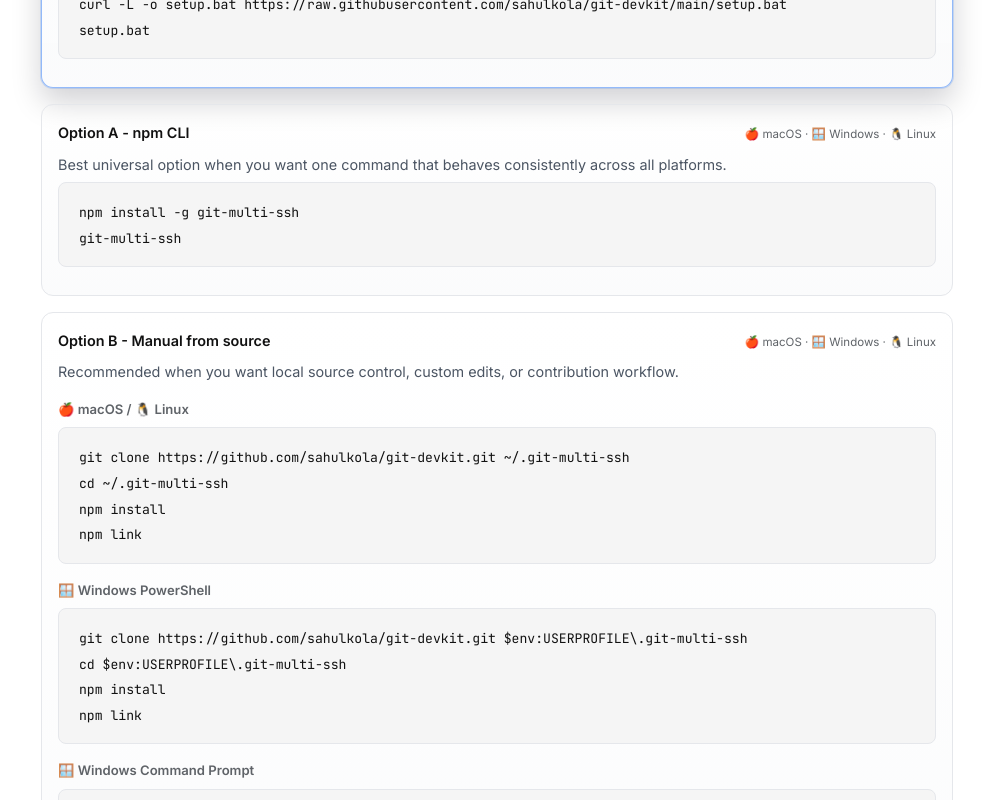
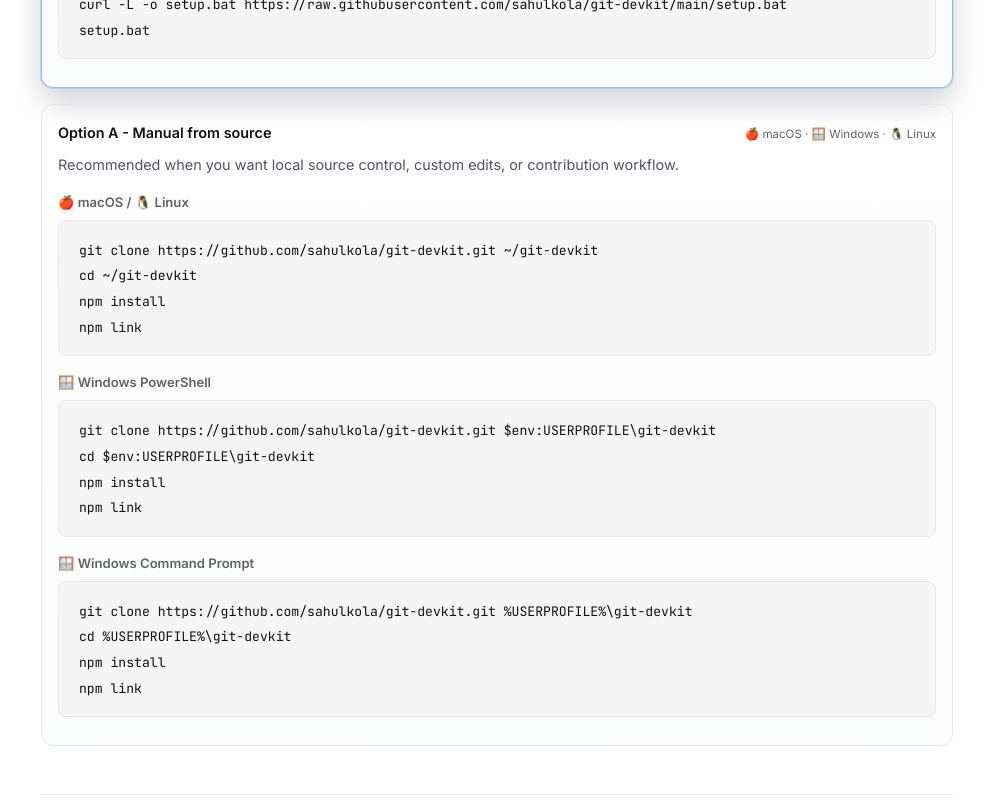
Before and after one commit to SahulKola/git-devkit, an Angular app in the folder docs-app/: page /installation in a window 1280 px wide. Shown: the part 1200-2000 px from the top of the page, without its empty margins (143-1136 px from the left). Built offline with nearby package versions, Linux system fonts and the light colour scheme.

Commit message:
fix: installtion docs page with few enhancements

```diff
--- a/docs-app/src/app/pages/aliases.html
+++ b/docs-app/src/app/pages/aliases.html
@@ -39,21 +39,21 @@
           <h4>🍎 macOS / 🐧 Linux</h4>
           <div class="code-block">
             <pre><code>git clone https://github.com/sahulkola/git-devkit.git
-cd git-multi-ssh
+cd git-devkit
 bash setup-aliases.sh</code></pre>
           </div>
 
           <h4>🪟 Windows PowerShell</h4>
           <div class="code-block">
             <pre><code>git clone https://github.com/sahulkola/git-devkit.git
-cd git-multi-ssh
+cd git-devkit
 powershell -ExecutionPolicy Bypass -File .\setup-aliases.ps1</code></pre>
           </div>
 
           <h4>🪟 Windows Command Prompt</h4>
           <div class="code-block">
             <pre><code>git clone https://github.com/sahulkola/git-devkit.git
-cd git-multi-ssh
+cd git-devkit
 setup-aliases.bat</code></pre>
           </div>
         </article>
@@ -86,21 +86,21 @@ setup-aliases.bat</code></pre>
           <h4>🍎 macOS / 🐧 Linux</h4>
           <div class="code-block">
             <pre><code>git clone https://github.com/sahulkola/git-devkit.git
-cd git-multi-ssh
+cd git-devkit
 bash setup-aliases.sh</code></pre>
           </div>
 
           <h4>🪟 Windows PowerShell</h4>
           <div class="code-block">
             <pre><code>git clone https://github.com/sahulkola/git-devkit.git
-cd git-multi-ssh
+cd git-devkit
 powershell -ExecutionPolicy Bypass -File .\setup-aliases.ps1</code></pre>
           </div>
 
           <h4>🪟 Windows Command Prompt</h4>
           <div class="code-block">
             <pre><code>git clone https://github.com/sahulkola/git-devkit.git
-cd git-multi-ssh
+cd git-devkit
 setup-aliases.bat</code></pre>
           </div>
         </article>
--- a/docs-app/src/app/pages/installation.html
+++ b/docs-app/src/app/pages/installation.html
@@ -33,7 +33,6 @@
       <p>Full OS support is available. Pick the path that matches your terminal and preferences.</p>
 
       <div class="install-options">
-        @if (isRecommended('script')) {
         <article class="install-option recommended">
           <div class="option-header">
             <h3>Recommended - Native setup script</h3>
@@ -60,116 +59,35 @@ setup.bat</code></pre>
 
         <article class="install-option">
           <div class="option-header">
-            <h3>Option A - npm CLI</h3>
-            <span class="os-badges">🍎 macOS · 🪟 Windows · 🐧 Linux</span>
-          </div>
-          <p>Best universal option when you want one command that behaves consistently across all platforms.</p>
-          <div class="code-block">
-            <pre><code>npm install -g git-multi-ssh
-git-multi-ssh</code></pre>
-          </div>
-        </article>
-
-        <article class="install-option">
-          <div class="option-header">
-            <h3>Option B - Manual from source</h3>
+            <h3>Option A - Manual from source</h3>
             <span class="os-badges">🍎 macOS · 🪟 Windows · 🐧 Linux</span>
           </div>
           <p>Recommended when you want local source control, custom edits, or contribution workflow.</p>
 
           <h4>🍎 macOS / 🐧 Linux</h4>
           <div class="code-block">
-            <pre><code>git clone https://github.com/sahulkola/git-devkit.git ~/.git-multi-ssh
-cd ~/.git-multi-ssh
+            <pre><code>git clone https://github.com/sahulkola/git-devkit.git ~/git-devkit
+cd ~/git-devkit
 npm install
 npm link</code></pre>
           </div>
 
           <h4>🪟 Windows PowerShell</h4>
           <div class="code-block">
-            <pre><code>git clone https://github.com/sahulkola/git-devkit.git $env:USERPROFILE\.git-multi-ssh
-cd $env:USERPROFILE\.git-multi-ssh
+            <pre><code>git clone https://github.com/sahulkola/git-devkit.git $env:USERPROFILE\git-devkit
+cd $env:USERPROFILE\git-devkit
 npm install
 npm link</code></pre>
           </div>
 
           <h4>🪟 Windows Command Prompt</h4>
           <div class="code-block">
-            <pre><code>git clone https://github.com/sahulkola/git-devkit.git %USERPROFILE%\.git-multi-ssh
-cd %USERPROFILE%\.git-multi-ssh
+            <pre><code>git clone https://github.com/sahulkola/git-devkit.git %USERPROFILE%\git-devkit
+cd %USERPROFILE%\git-devkit
 npm install
 npm link</code></pre>
           </div>
         </article>
-        } @else {
-        <article class="install-option recommended">
-          <div class="option-header">
-            <h3>Recommended - npm CLI</h3>
-            <span class="os-badges">🍎 macOS · 🪟 Windows · 🐧 Linux</span>
-          </div>
-          <p>Best universal option when you want one command that behaves consistently across all platforms.</p>
-          <div class="code-block">
-            <pre><code>npm install -g git-multi-ssh
-git-multi-ssh</code></pre>
-          </div>
-        </article>
-
-        <article class="install-option">
-          <div class="option-header">
-            <h3>Option A - Native setup script</h3>
-            <span class="os-badges">🍎 macOS · 🪟 Windows · 🐧 Linux</span>
-          </div>
-          <p>Use the OS-specific bootstrap script for a guided setup in your preferred shell.</p>
-
-          <h4>🍎 macOS / 🐧 Linux</h4>
-          <div class="code-block">
-            <pre><code>curl -fsSL https://raw.githubusercontent.com/sahulkola/git-devkit/main/setup.sh | bash</code></pre>
-          </div>
-
-          <h4>🪟 Windows PowerShell</h4>
-          <div class="code-block">
-            <pre><code>irm https://raw.githubusercontent.com/sahulkola/git-devkit/main/setup.ps1 | iex</code></pre>
-          </div>
-
-          <h4>🪟 Windows Command Prompt</h4>
-          <div class="code-block">
-            <pre><code>curl -L -o setup.bat https://raw.githubusercontent.com/sahulkola/git-devkit/main/setup.bat
-setup.bat</code></pre>
-          </div>
-        </article>
-
-        <article class="install-option">
-          <div class="option-header">
-            <h3>Option B - Manual from source</h3>
-            <span class="os-badges">🍎 macOS · 🪟 Windows · 🐧 Linux</span>
-          </div>
-          <p>Recommended when you want local source control, custom edits, or contribution workflow.</p>
-
-          <h4>🍎 macOS / 🐧 Linux</h4>
-          <div class="code-block">
-            <pre><code>git clone https://github.com/sahulkola/git-devkit.git ~/.git-multi-ssh
-cd ~/.git-multi-ssh
-npm install
-npm link</code></pre>
-          </div>
-
-          <h4>🪟 Windows PowerShell</h4>
-          <div class="code-block">
-            <pre><code>git clone https://github.com/sahulkola/git-devkit.git $env:USERPROFILE\.git-multi-ssh
-cd $env:USERPROFILE\.git-multi-ssh
-npm install
-npm link</code></pre>
-          </div>
-
-          <h4>🪟 Windows Command Prompt</h4>
-          <div class="code-block">
-            <pre><code>git clone https://github.com/sahulkola/git-devkit.git %USERPROFILE%\.git-multi-ssh
-cd %USERPROFILE%\.git-multi-ssh
-npm install
-npm link</code></pre>
-          </div>
-        </article>
-        }
       </div>
     </div>
 
--- a/docs-app/src/app/pages/installation.ts
+++ b/docs-app/src/app/pages/installation.ts
@@ -18,15 +18,15 @@ export class Installation {
     if (currentOs === 'windows') {
       return {
         label: 'Windows',
-        recommendedOption: 'Option A',
-        recommendationReason: 'npm works reliably in PowerShell, Git Bash, and Command Prompt.',
+        recommendedOption: 'Recommended',
+        recommendationReason: 'Use the native PowerShell or CMD bootstrap script for guided setup on Windows.',
       };
     }
 
     if (currentOs === 'macos') {
       return {
         label: 'macOS',
-        recommendedOption: 'Option B',
+        recommendedOption: 'Recommended',
         recommendationReason: 'The shell bootstrap is fastest on macOS terminals.',
       };
     }
@@ -34,31 +34,17 @@ export class Installation {
     if (currentOs === 'linux') {
       return {
         label: 'Linux',
-        recommendedOption: 'Option B',
+        recommendedOption: 'Recommended',
         recommendationReason: 'The shell bootstrap is usually the quickest Linux path.',
       };
     }
 
     return {
       label: 'Unknown OS',
-      recommendedOption: 'Option A',
-      recommendationReason: 'npm is the safest cross-platform default when OS detection is unavailable.',
+      recommendedOption: 'Recommended',
+      recommendationReason: 'The native setup script is the safest cross-platform default.',
     };
   });
-
-  protected isRecommended(option: 'npm' | 'script' | 'manual'): boolean {
-    const currentOs = this.detectedOs();
-
-    if (option === 'npm') {
-      return currentOs === 'windows' || currentOs === 'unknown';
-    }
-
-    if (option === 'script') {
-      return currentOs === 'macos' || currentOs === 'linux';
-    }
-
-    return false;
-  }
 
   private detectOs(): DetectedOs {
     if (typeof navigator === 'undefined') {
```
